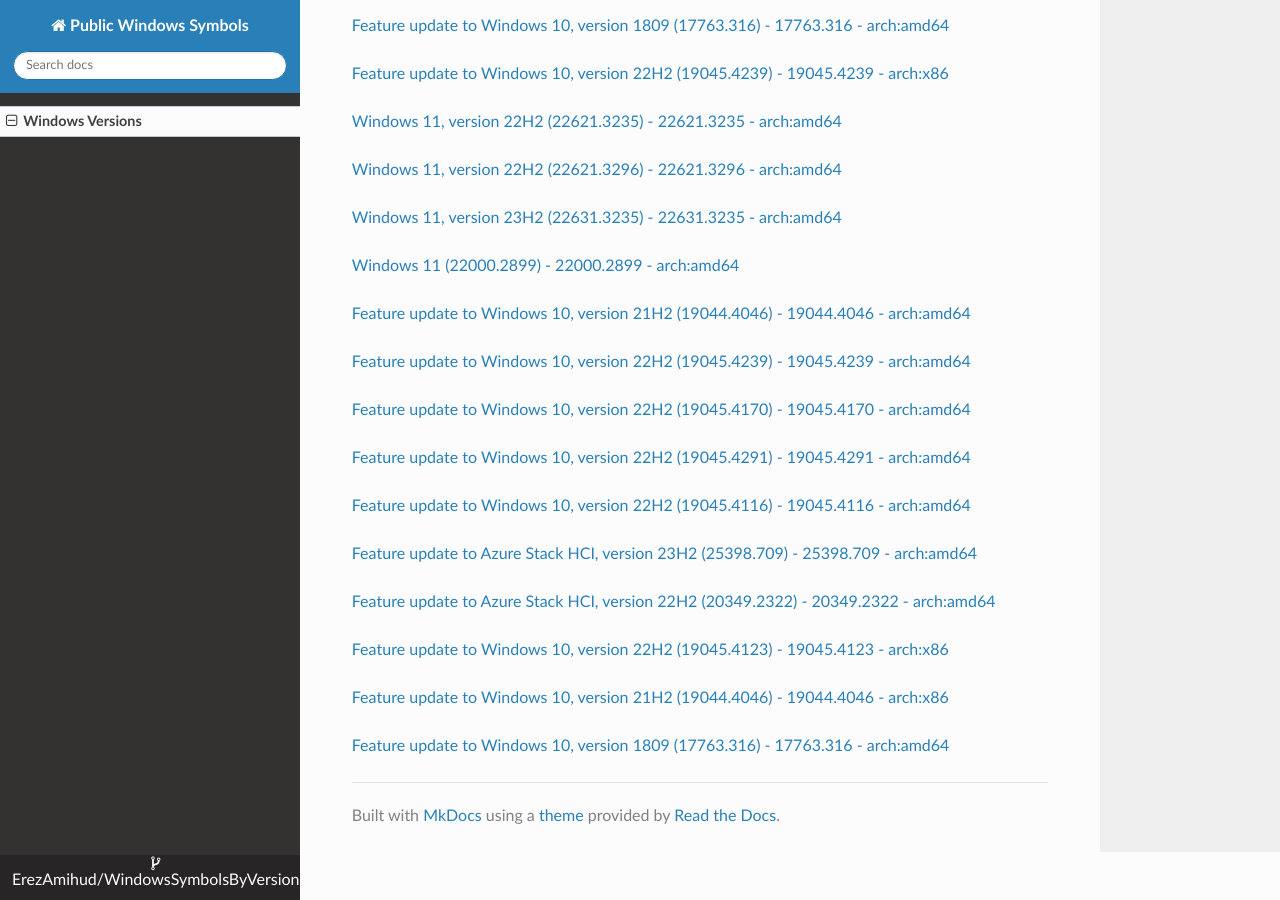
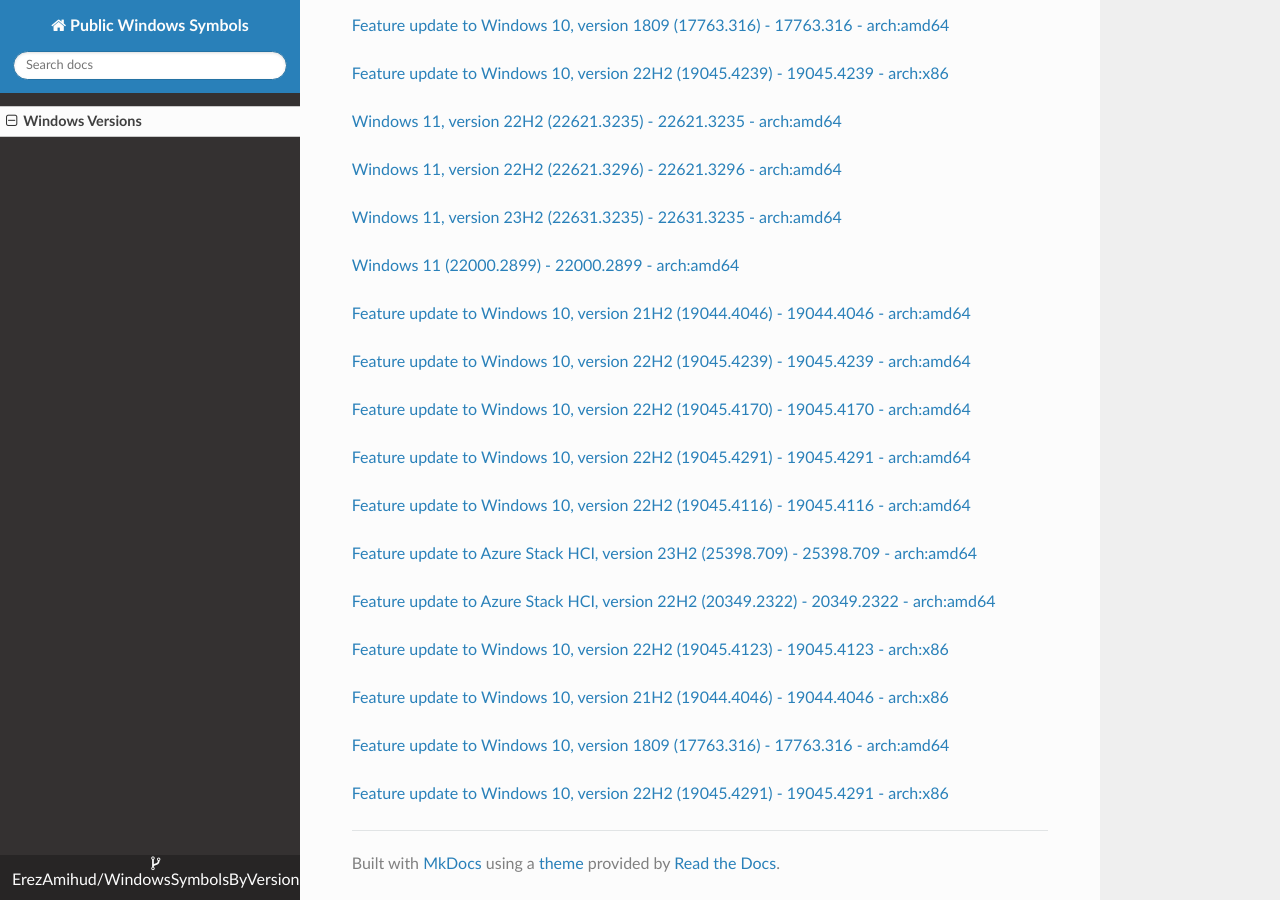
Before and after one commit to ErezAmihud/WindowsSymbolsByVersion, an MkDocs documentation site: the page built from docs/index.md, in a window 1280 px wide and 900 px high, scrolled down 17237 px. Built offline with MkDocs 1.6.1, drawn with Linux system fonts in a browser that asks for light colours; nearby versions of some CDN libraries.

Commit message:
Automated commit, add manifest for e72d1502-9493-4cd7-b258-d160d25997d8

```diff
--- a/docs/index.md
+++ b/docs/index.md
@@ -940,3 +940,6 @@
 
 
 [Feature update to Windows 10, version 1809 (17763.316) - 17763.316 - arch:amd64](https://github.com/ErezAmihud/WindowsSymbolsByVersion/blob/main/manifests/7b76d7c8-0ea8-445c-968b-dfe2552a419c.manifest)
+
+
+[Feature update to Windows 10, version 22H2 (19045.4291) - 19045.4291 - arch:x86](https://github.com/ErezAmihud/WindowsSymbolsByVersion/blob/main/manifests/e72d1502-9493-4cd7-b258-d160d25997d8.manifest)
```
Also changed, not shown: process_builds.json (+1 -1 lines), 1 other file.
